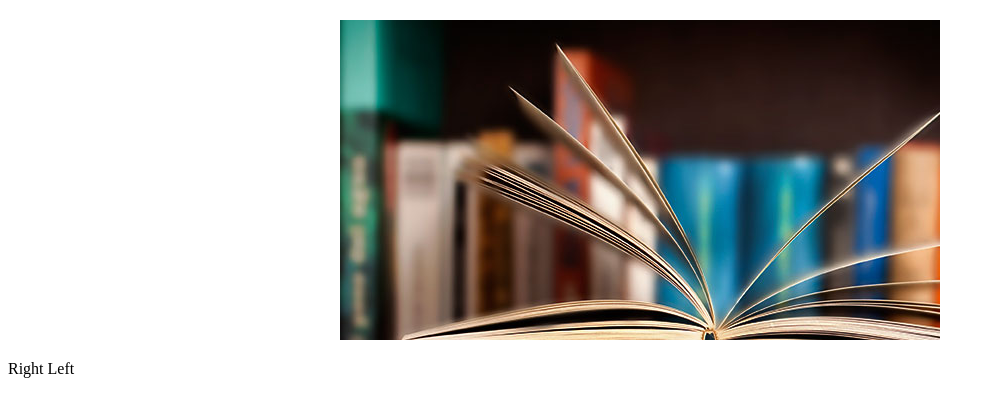
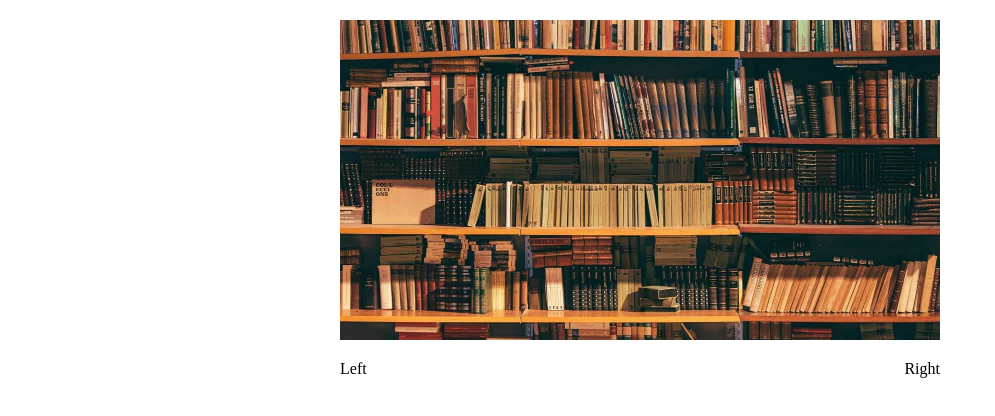
Before and after one commit to DmitryVoloshin/SimpleSlider, a plain HTML site: page index.html in a window 1280 px wide. Shown: the whole page, without its empty margins (0-995 px from the left). Drawn offline with Linux system fonts and the light colour scheme.

Commit message:
css is ready

```diff
--- a/index.html
+++ b/index.html
@@ -23,8 +23,8 @@
         </ul>
         <!--Slider Buttons-->
         <div class="simple-slider_arrows">
-            <span class="button-arrow_next" id="next">Right</span>
-            <span class="button-arrow_prew" id="prew">Left</span>
+            <span class="button-arrow_next arrow-button" id="next">Right</span>
+            <span class="button-arrow_prew arrow-button" id="prew">Left</span>
         </div>
     </body>
 </html>
--- a/main.css
+++ b/main.css
@@ -7,3 +7,25 @@
    padding: 0;
    list-style: none;
 }
+.simple-slider_item{
+   position: absolute;
+   width: 100%;
+   height: 100%;
+   transition: all 1s ease-in;
+   left: 0;
+}
+.simple-slider_img{
+   width: 100%;
+}
+.simple-slider_arrows{
+   position: relative;
+   margin: 0 auto;
+   width: 600px;
+}
+.arrow-button{
+   position: absolute;
+   cursor: pointer;
+}
+.button-arrow_next{
+   right: 0;
+}
```
